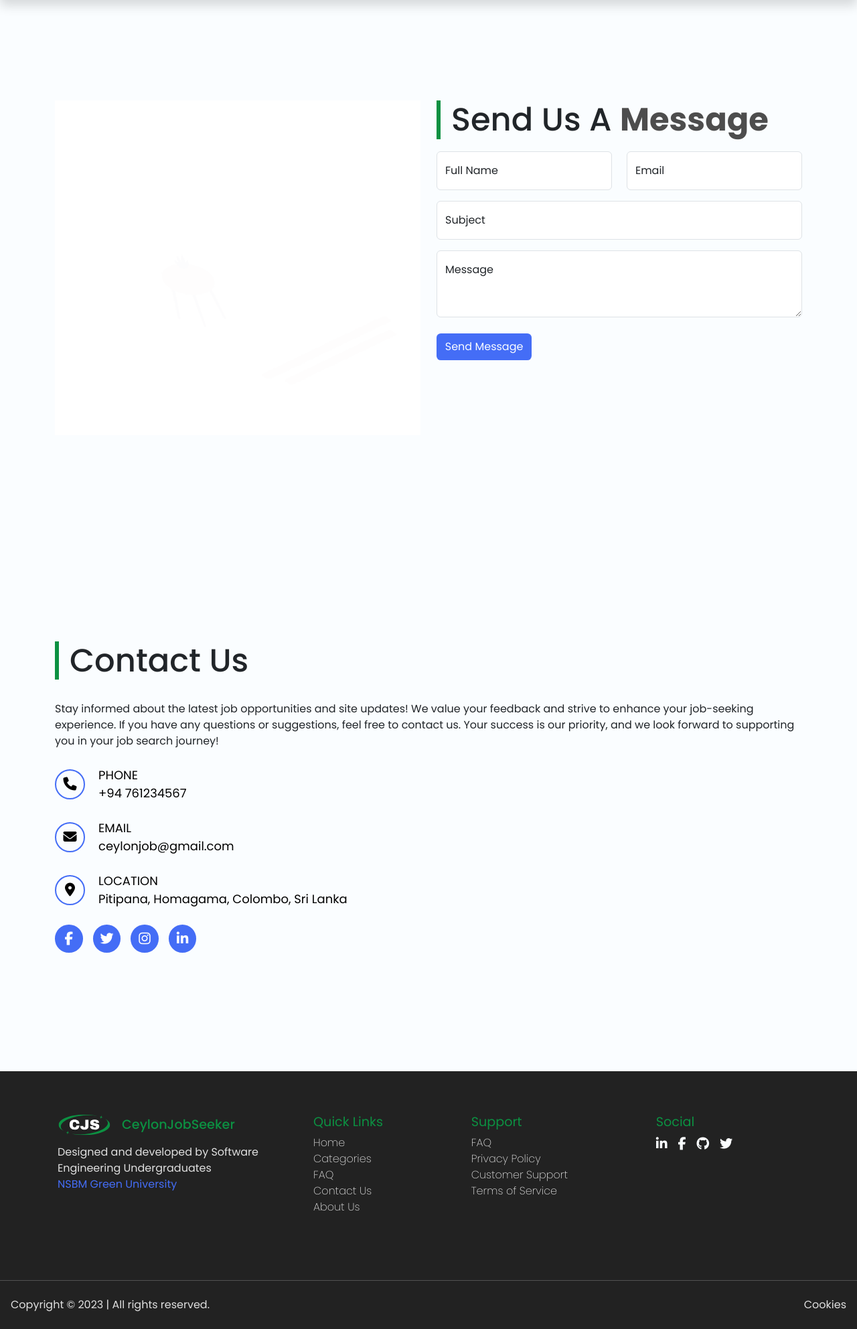
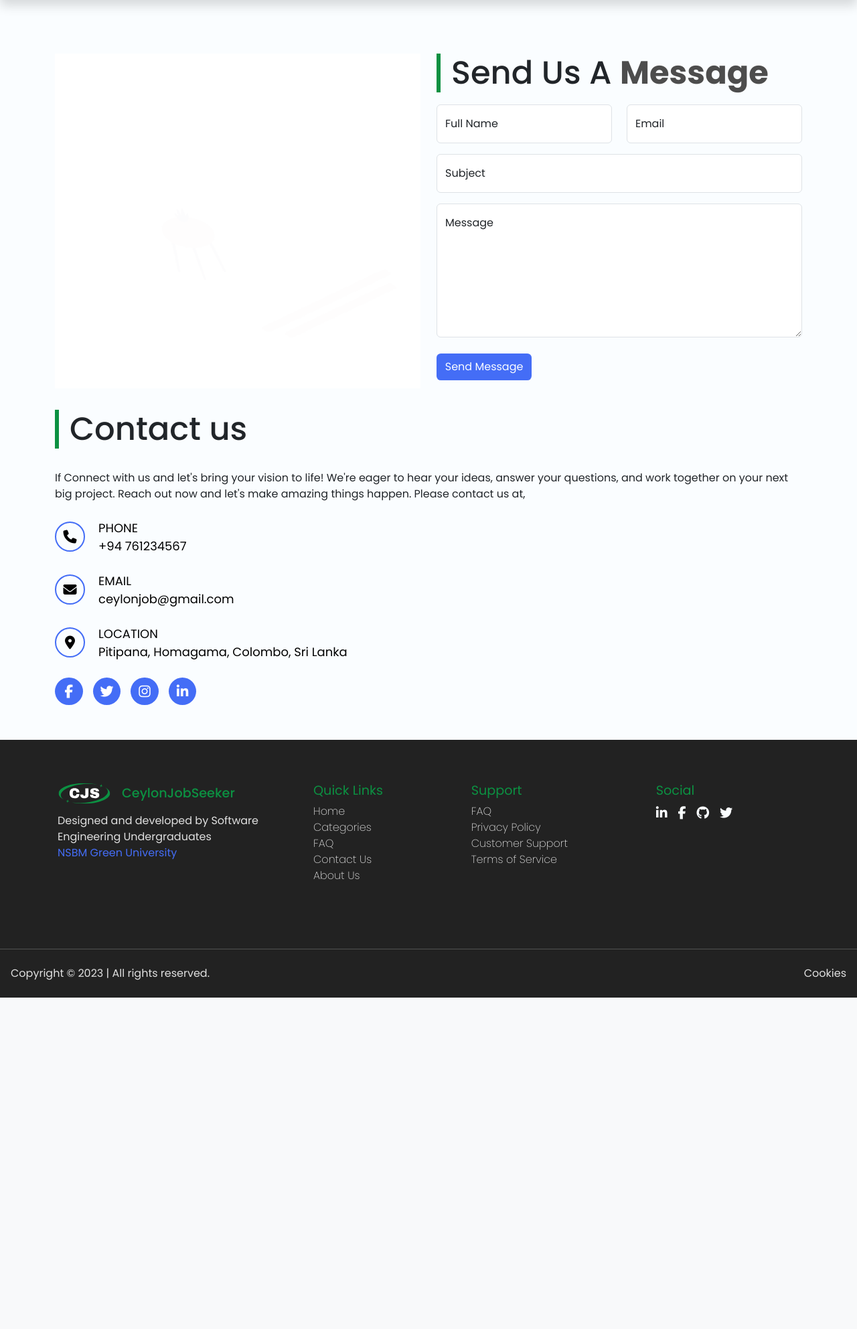
Before and after one commit to LakshanRukantha/CeylonJobSeeker, a PHP site: page /contact.html in a window 1280 px wide. Shown: the part 59-2044 px from the top of the page at 67% size. After the commit the page ends 1549 px from the top, so only its background shows below. Run offline with PHP 8.4, Linux system fonts and the light colour scheme; some libraries are stand-ins or nearby versions.

Commit message:
fix: Minor UI Fixes After Merge Conflict (After Revert)

```diff
--- a/contact.html
+++ b/contact.html
@@ -1,7 +1,7 @@
 <!DOCTYPE html>
-<html>
+<html lang="en">
   <head>
-
+    <meta charset="UTF-8" />
     <!--                     Bootstrap CSS - CDN               -->
 
     <link
@@ -13,31 +13,28 @@
 
     <!--                    Link To CSS Style Sheet                         -->
 
-	<link rel="stylesheet" href="./styles/contact.css"/>
+    <link rel="stylesheet" href="./styles/contact.css" />
     <link rel="stylesheet" href="./styles/main.css" />
 
     <!--                    Font Awesome Icons Link                      -->
 
-	<link rel="stylesheet" href="https://cdnjs.cloudflare.com/ajax/libs/font-awesome/6.1.1/css/all.min.css"/>
+    <link
+      rel="stylesheet"
+      href="https://cdnjs.cloudflare.com/ajax/libs/font-awesome/6.1.1/css/all.min.css"
+    />
 
-	<meta name="viewport" content="width=device-width, initial-scale=1.0">
+    <meta name="viewport" content="width=device-width, initial-scale=1.0" />
 
-	<title>Contact Us</title>
+    <title>Contact Section</title>
   </head>
   <body>
-
     <div class="main-wrapper">
-
-
       <!--                           Navbar Start                     -->
 
       <nav class="navbar navbar-expand-lg fixed-top w-full bg-body-tertiary">
         <div class="container-fluid px-lg-4">
           <a class="navbar-brand" href="index.html">
-			  <img
-				class="img-logo"
-				src="./assets/images/logo.svg"
-				alt="CJS Logo"
+            <img class="img-logo" src="./assets/images/logo.svg" alt="CJS Logo"
           /></a>
           <button
             class="navbar-toggler"
@@ -53,7 +50,9 @@
           <div class="collapse navbar-collapse" id="navbarSupportedContent">
             <ul class="navbar-nav mx-auto mb-2 mb-lg-0">
               <li class="nav-item">
-				  <a class="nav-link active" aria-current="page" href="index.html">Home</a>
+                <a class="nav-link active" aria-current="page" href="index.html"
+                  >Home</a
+                >
               </li>
               <li class="nav-item">
                 <a class="nav-link" href="categories.php">Categories</a>
@@ -73,86 +72,98 @@
         </div>
       </nav>
 
-
       <!--                          Navbar End                     -->
 
-
       <div class="container">
-		<main class="row" >
-
+        <main class="row mt-lg-5 mt-md-3">
           <!--           Left Section (Column) Starts          -->
 
-			<section class="col left" >
-
+          <section class="col left">
             <div class="gif-container">
-                    <img src="./assets/images/contact/contact.gif" alt="Contact GIF" class="responsive-gif">
+              <img
+                src="./assets/images/contact/contact.gif"
+                alt="Contact GIF"
+                class="responsive-gif"
+              />
             </div>
             <!--  *******   Social Media Ends   *******  -->
-
           </section>
           <!--  *******   Left Section (Column) Ends   *******  -->
 
           <!--  *******   Right Section (Column) Starts   *******  -->
 
-			<section class="col right" >
-
+          <section class="col right">
             <!--  *******   Form Starts   *******  -->
             <div>
               <h2 class="section-title">Send Us A <span>Message</span></h2>
             </div>
-
-
             <form class="messageForm">
-
               <div class="form-floating mb-3 halfWidth">
-                        <input type="text" class="form-control" id="floatingInput" placeholder="name@example.com">
+                <input
+                  type="text"
+                  class="form-control"
+                  id="floatingInput1"
+                  placeholder="name@example.com"
+                />
                 <label for="floatingInput">Full Name</label>
               </div>
 
               <div class="form-floating mb-3 halfWidth">
-                        <input type="email" class="form-control" id="floatingInput" placeholder="name@example.com">
+                <input
+                  type="email"
+                  class="form-control"
+                  id="floatingInput2"
+                  placeholder="name@example.com"
+                />
                 <label for="floatingInput">Email</label>
               </div>
 
               <div class="form-floating mb-3 fullWidth">
-                        <input type="text" class="form-control" id="floatingInput" placeholder="name@example.com">
+                <input
+                  type="text"
+                  class="form-control"
+                  id="floatingInput3"
+                  placeholder="name@example.com"
+                />
                 <label for="floatingInput">Subject</label>
               </div>
 
               <div class="form-floating fullWidth">
-                        <textarea class="form-control" placeholder="Leave a comment here" id="floatingTextarea2" style="height: 100px"></textarea>
+                <textarea
+                  class="form-control message-input-area"
+                  rows="20"
+                  placeholder="Leave a comment here"
+                  id="floatingTextarea1"
+                ></textarea>
                 <label for="floatingTextarea2">Message</label>
               </div>
 
               <div>
-						<br>
-						<button class="btn-primary">Send Message</button>
+                <br />
+                <button type="button" class="btn-primary">Send Message</button>
               </div>
-
             </form>
 
             <!--  *******   Form Ends   *******  -->
           </section>
 
           <!--  *******   Right Section (Column) Ends   *******  -->
-
         </main>
       </div>
 
-
       <div class="container">
-		<main class="row" >
-
+        <main class="row">
           <!--  *******   Left Section (Column) Starts   *******  -->
           <!--  *******   Title Starts   *******  -->
-			<section class="col left" >
-
+          <section class="col left">
             <div>
-        <h2 class="section-title">Contact Us</h2>
-        <p><br>Stay informed about the latest job opportunities and site updates!
-			We value your feedback and strive to enhance your job-seeking experience.
-			 If you have any questions or suggestions, feel free to contact us.
-			 Your success is our priority, and we look forward to supporting you in your job search journey!</p>
+              <h2 class="section-title">Contact us</h2>
+              <p>
+                <br />If Connect with us and let's bring your vision to life!
+                We're eager to hear your ideas, answer your questions, and work
+                together on your next big project. Reach out now and let's make
+                amazing things happen. Please contact us at,
+              </p>
             </div>
             <!--                     Title Ends                    -->
 
@@ -188,7 +199,6 @@
                   <span>Pitipana, Homagama, Colombo, Sri Lanka</span>
                 </div>
               </div>
-
             </div>
 
             <!--                        Contact Info Ends                  -->
@@ -196,20 +206,24 @@
             <!--                      Social Media Starts                   -->
 
             <div class="socialMedia">
-                <a href="#"><i class="fa-brands fa-facebook-f"></i></a>
-                <a href="#"><i class="fa-brands fa-twitter"></i></a>
-                <a href="#"><i class="fa-brands fa-instagram"></i></a>
-                <a href="#"><i class="fa-brands fa-linkedin-in"></i></a>
+              <a href="#" aria-label="Facebook"
+                ><i class="fa-brands fa-facebook-f"></i
+              ></a>
+              <a href="#" aria-label="Twitter"
+                ><i class="fa-brands fa-twitter"></i
+              ></a>
+              <a href="#" aria-label="Instagram"
+                ><i class="fa-brands fa-instagram"></i
+              ></a>
+              <a href="#" aria-label="LinkedIn"
+                ><i class="fa-brands fa-linkedin-in"></i
+              ></a>
             </div>
 
             <!--                      Social Media Ends                 -->
           </section>
         </main>
       </div>
-
-
-
-
 
       <!--                    Footer Start                  -->
 
@@ -300,7 +314,6 @@
       </footer>
 
       <!--                       Footer End                  -->
-
     </div>
 
     <!-- Popper - CDN -->
@@ -321,7 +334,5 @@
       integrity="sha384-fbbOQedDUMZZ5KreZpsbe1LCZPVmfTnH7ois6mU1QK+m14rQ1l2bGBq41eYeM/fS"
       crossorigin="anonymous"
     ></script>
-
-
   </body>
 </html>
--- a/styles/contact.css
+++ b/styles/contact.css
@@ -1,10 +1,7 @@
-body{
-	width: 100%;
-	min-height: 100vh;
+body {
   background-color: var(--text-light-color);
 }
 
-                         /* gif */
 /* gif */
 .gif-container {
   display: flex;
@@ -35,8 +32,6 @@ body{
   }
 }
 
-
-
 .btn-primary:active {
   transform: scale(0.98);
 }
@@ -45,37 +40,38 @@ body{
   transform: scale(0.98);
 }
 
-.container{
+.container {
   width: 100%;
-	min-height: 100vh;
   display: flex;
   justify-content: center;
   align-items: center;
-
+  margin: 2rem auto;
 }
-
 
 /* Code for the right section (column) */
 
-
-.row section.right .messageForm{
+.row section.right .messageForm {
   display: flex;
   justify-content: space-between;
   flex-wrap: wrap;
   padding-top: 10px;
 }
-.row section.right .inputGroup{
+.row section.right .inputGroup {
   margin: 1rem 0px;
   position: relative;
 }
-.messageForm .halfWidth{
+.messageForm .halfWidth {
   flex-basis: 48%;
 }
-.messageForm .fullWidth{
+.messageForm .fullWidth {
   flex-basis: 100%;
 }
 
-.inputGroup button{
+.message-input-area {
+  min-height: 200px !important;
+}
+
+.inputGroup button {
   padding: 8px 16px;
   font-size: 18px;
   background-color: var(--primary-color);
@@ -88,50 +84,46 @@ body{
   transition: 0.4s ease-in-out;
 }
 
-@media(max-width: 1100px){
-	.messageForm .halfWidth{
+@media (max-width: 1100px) {
+  .messageForm .halfWidth {
     flex-basis: 100%;
   }
 }
-@media(max-width: 900px){
-	.container .row{
+@media (max-width: 900px) {
+  .container .row {
     flex-wrap: wrap;
   }
-	.row section.left, .row section.right{
+  .row section.left,
+  .row section.right {
     flex-basis: 100%;
     margin: 2rem 0px;
   }
 }
-
-
 
 .element {
   margin-top: 4em; /* Adjust the value (4em) to move the element down as needed */
   /* Add any other styles for the element */
 }
 
-
-
 /* secont Code for the left section (column) */
 
-
-  .container{
+.container {
   width: 100%;
-	min-height: 100vh;
   display: flex;
   justify-content: center;
   align-items: center;
+  margin: 2rem auto;
 }
 
-section.left .contactInfo{
+section.left .contactInfo {
   margin-bottom: 16px;
 }
-.contactInfo .iconGroup{
+.contactInfo .iconGroup {
   display: flex;
   align-items: center;
   margin: 25px 0px;
 }
-.iconGroup .icon{
+.iconGroup .icon {
   min-width: 45px;
   min-height: 45px;
   border: 2px solid var(--primary-color);
@@ -139,31 +131,31 @@ section.left .contactInfo{
   margin-right: 20px;
   position: relative;
 }
-.iconGroup .icon i{
+.iconGroup .icon i {
   font-size: 20px;
-	color:#000000;
+  color: #000000;
   position: absolute;
   top: 50%;
   left: 50%;
   transform: translate(-50%, -50%);
 }
-.iconGroup .details span{
+.iconGroup .details span {
   display: block;
-	color:#000000;
+  color: #000000;
   font-size: 18px;
 }
-.iconGroup .details span:nth-child(1){
+.iconGroup .details span:nth-child(1) {
   text-transform: uppercase;
-	color:#000000;
+  color: #000000;
 }
-section.left .socialMedia{
+section.left .socialMedia {
   display: flex;
   justify-content: flex-start;
   align-items: center;
   flex-wrap: wrap;
   margin: 22px 0px 20px;
 }
-.socialMedia a{
+.socialMedia a {
   display: flex;
   align-items: center;
   justify-content: center;
@@ -176,12 +168,12 @@ section.left .socialMedia{
   background-color: var(--primary-color);
   transition: 0.4s;
 }
-.socialMedia a i{
-	color: #FFFFFF;
+.socialMedia a i {
+  color: #ffffff;
   font-size: 20px;
   border: 1px solid transparent;
   transition-delay: 0.4s;
 }
-.socialMedia a:hover{
+.socialMedia a:hover {
   transform: rotate(360deg);
 }
```
Lines whose indentation alone changed are shown as unchanged.
